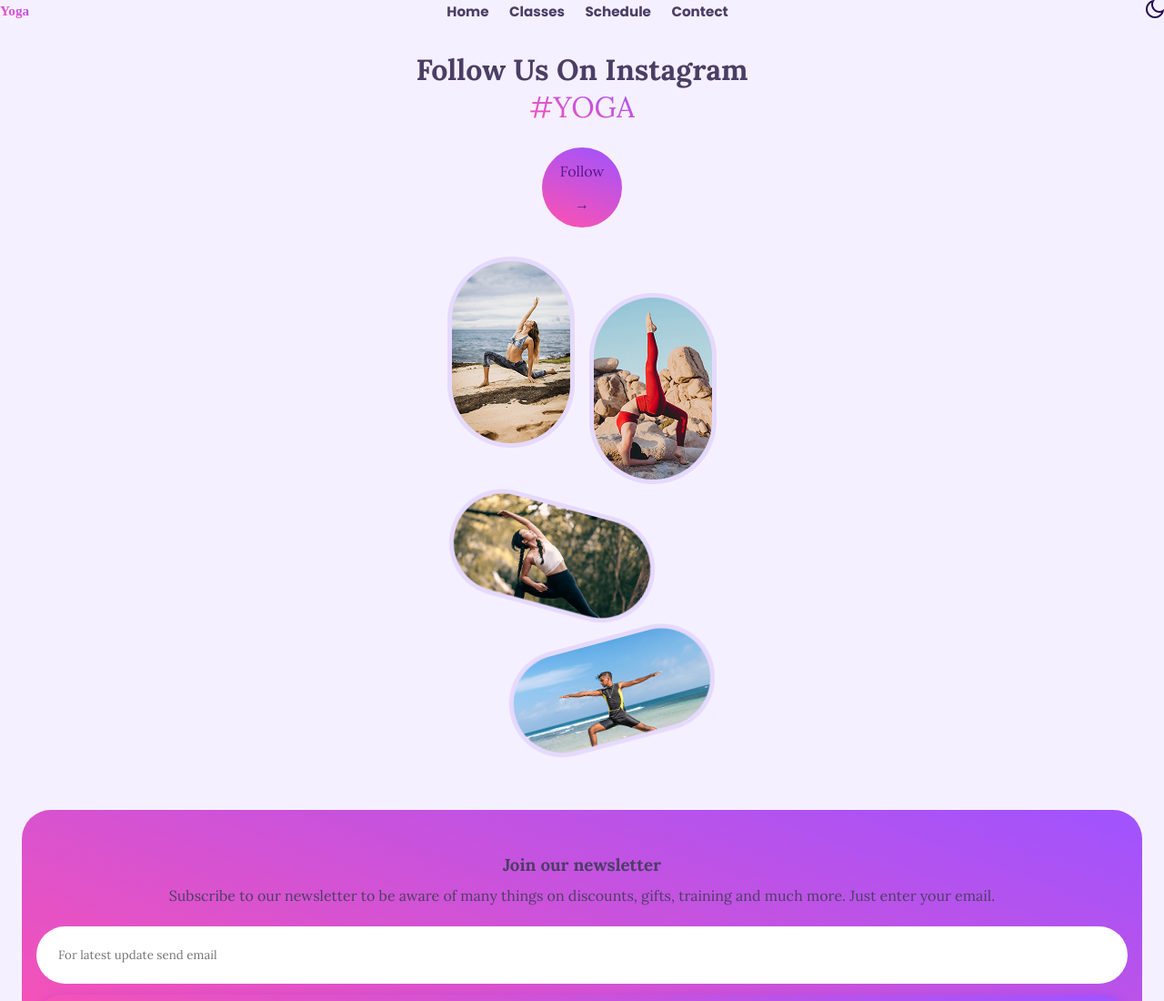
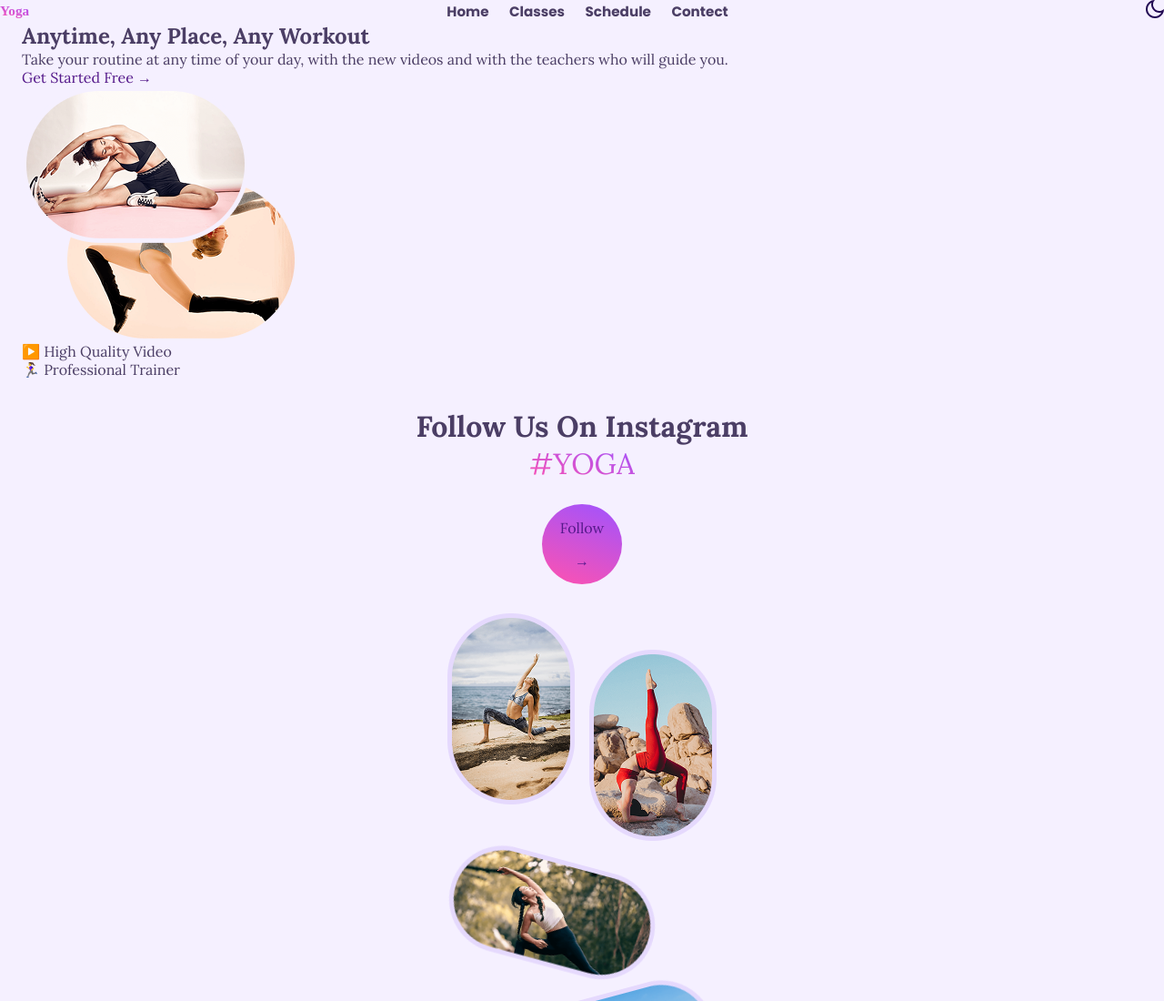
Before and after one commit to josegabrielzevallos/responsive-yoga-website, a plain HTML site: page index.html in a window 1280 px wide. Shown: the top 1100 px of the page at 91% size. Drawn offline with Linux system fonts and the light colour scheme.

Commit message:
Update HTML with the structure for the get started section

```diff
--- a/index.html
+++ b/index.html
@@ -74,8 +74,25 @@
 
 
 		<!-- Section of Santigo  -->
-		<section >
+		<section class="section__get-started">
+			<div class="get-started__text">
+				<h2>Anytime, Any Place, Any Workout</h2>
+				<p>Take your routine at any time of your day, with the new videos and with the teachers who will guide you.</p>
+				<a href="">Get Started Free &rarr;</a>
+			</div>
+			<div class="get-started__image-container">
+				<img src="./images/routine-yoga.png" alt="Stretching" class="get-started__image">
 
+				<div class="get-started__tag tag--video">
+					<span class="tag__icon">▶️</span>
+					High Quality Video
+				</div>
+
+				<div class="get-started__tag tag--trainer">
+					<span class="tag__icon">🏃‍♀️</span>
+					Professional Trainer
+				</div>
+			</div>
 		</section>
 
 		<!-- Follow Us Section -->
```
Also changed, not shown: images/routine-yoga.png (added).
